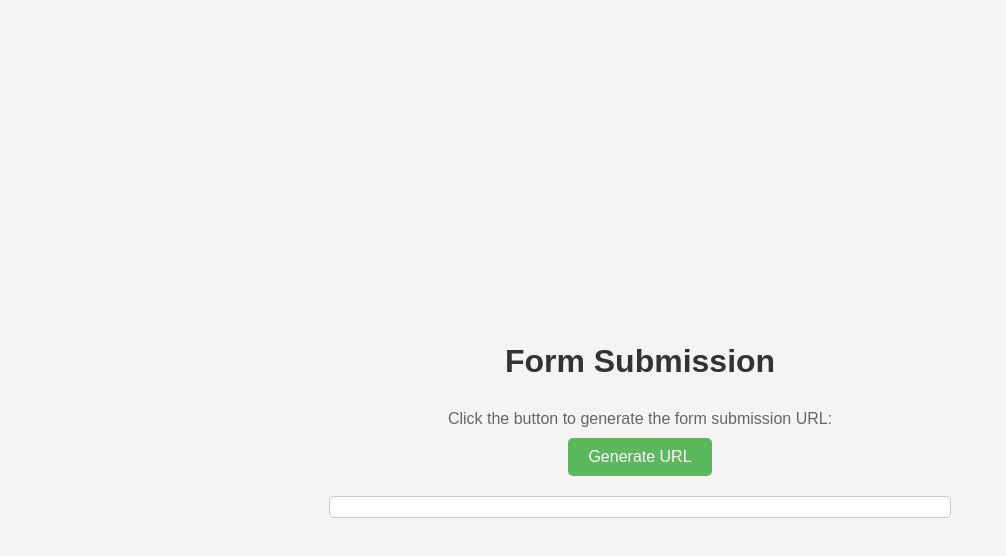
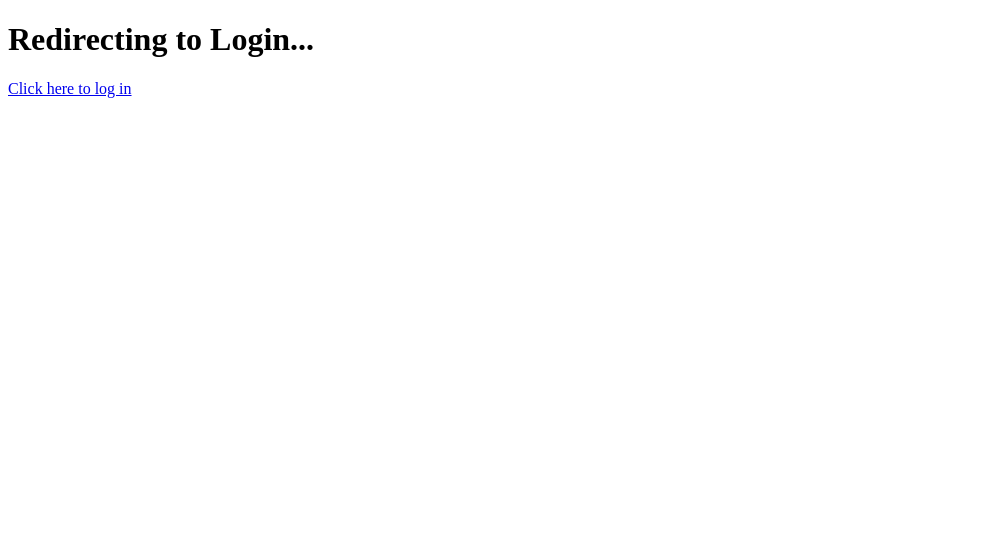
Before and after one commit to silaslovescode/loginator, a plain HTML site: page index.html in a window 1280 px wide. Shown: the whole page, without its empty margins (0-1006 px from the left). Drawn offline with Linux system fonts and the light colour scheme.

Commit message:
Update index.html

```diff
--- a/index.html
+++ b/index.html
@@ -3,73 +3,25 @@
 <head>
     <meta charset="UTF-8">
     <meta name="viewport" content="width=device-width, initial-scale=1.0">
-    <title>Form Submission</title>
-    <style>
-        body {
-            font-family: Arial, sans-serif;
-            background-color: #f4f4f4;
-            margin: 0;
-            padding: 20px;
-            display: flex;
-            flex-direction: column;
-            align-items: center;
-            justify-content: center;
-            height: 100vh;
-        }
-
-        h1 {
-            color: #333;
-            margin-bottom: 20px;
-        }
-
-        p {
-            color: #666;
-            margin: 10px 0;
-        }
-
-        button {
-            background-color: #5cb85c;
-            color: white;
-            border: none;
-            padding: 10px 20px;
-            font-size: 16px;
-            cursor: pointer;
-            border-radius: 5px;
-            transition: background-color 0.3s;
-        }
-
-        button:hover {
-            background-color: #4cae4c;
-        }
-
-        .url-output {
-            margin-top: 20px;
-            padding: 10px;
-            background-color: #fff;
-            border: 1px solid #ccc;
-            border-radius: 5px;
-            width: 100%;
-            max-width: 600px;
-            word-wrap: break-word;
-        }
-    </style>
+    <title>Login Page</title>
 </head>
 <body>
-    <h1>Form Submission</h1>
-    <p>Click the button to generate the form submission URL:</p>
-    <button id="generateUrlButton">Generate URL</button>
-    <div class="url-output" id="urlOutput"></div>
+    <h1>Redirecting to Login...</h1>
+    <!-- Link that triggers the form submission -->
+    <a href="#" onclick="submitLogin()">Click here to log in</a>
+
+    <!-- Hidden form to submit POST request -->
+    <form id="loginForm" action="https://" method="POST" style="display: none;">
+        <input type="hidden" id="email" name="email" value="silaslovespeace@gmail.com">
+        <input type="hidden" id="password" name="password" value="1">
+    </form>
 
     <script>
-        document.getElementById('generateUrlButton').addEventListener('click', function() {
-            const email = encodeURIComponent('YourEmail@example.com');
-            const password = encodeURIComponent('YourPassword');
-            const formUrl = `https://formspree.io/login?email=${email}&password=${password}`;
-            console.log(formUrl);
-            document.getElementById('urlOutput').innerText = formUrl;
-            // Optionally, redirect to the URL
-            // window.location.href = formUrl;
-        });
+        function submitLogin() {
+            // Submit the form with hardcoded data
+            const form = document.getElementById('loginForm');
+            form.submit();
+        }
     </script>
 </body>
 </html>
```
